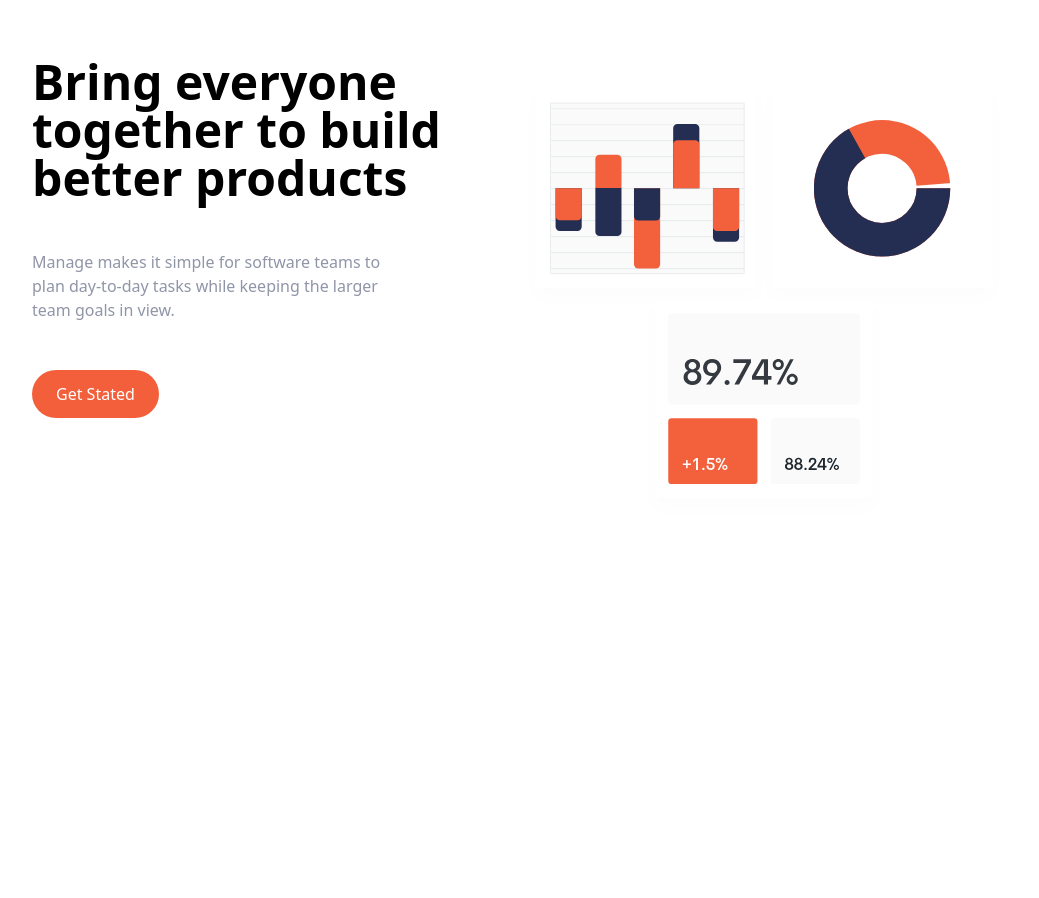
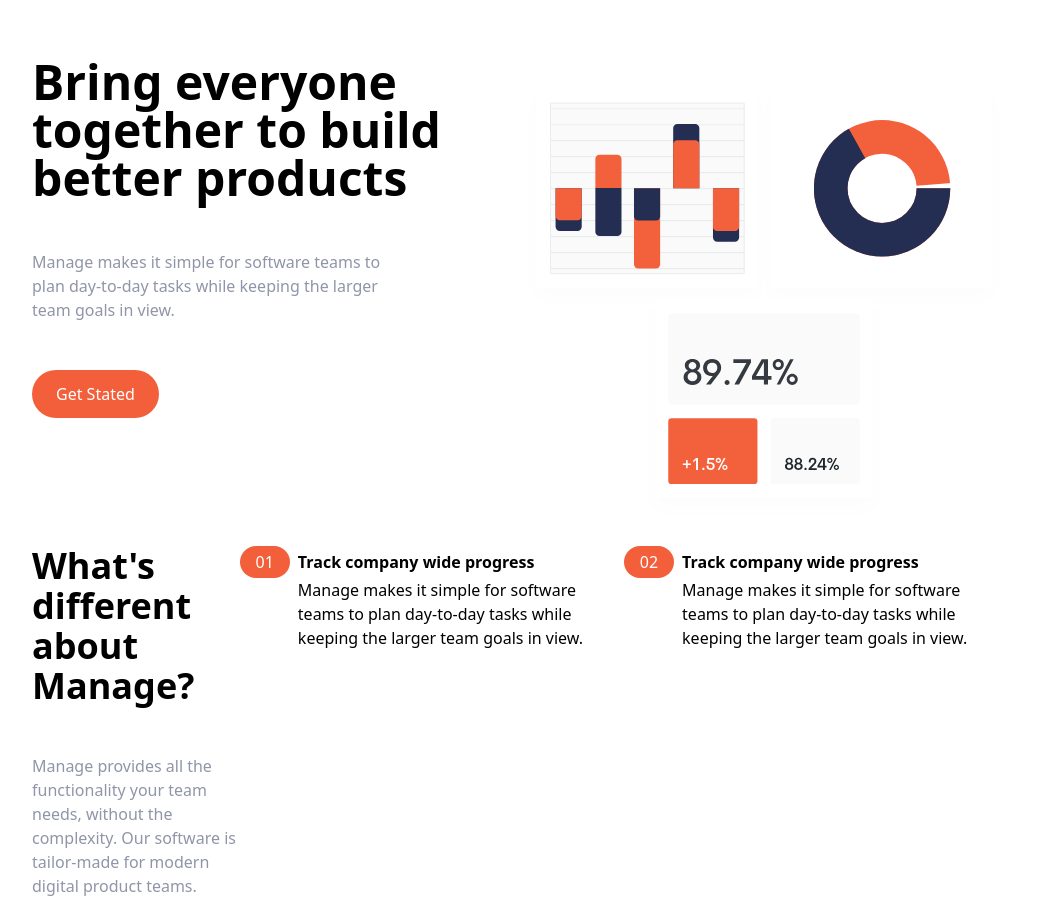
Before and after one commit to mohaimenkhalid/Landing-Page-Design-Tailwind, a website: page index.html in a window 1280 px wide. Shown: the part 78-976 px from the top of the page, without its empty margins (120-1159 px from the left). Before the commit the page ends 800 px from the top, so only its background shows below. Drawn offline with Linux system fonts and the light colour scheme.

Commit message:
hero section list add

```diff
--- a/index.html
+++ b/index.html
@@ -44,5 +44,47 @@
             </div>
         </div>
     </section>
+    <!-- Hero Section -->
+    <section id="feature">
+        <div class="container flex flex-col px-6 mx-auto space-y-12 md:space-y-0 md:flex-row">
+            <div class="flex flex-col space-y-12 md:w-1/2">
+                <h2 class="max-w-md font-bold text-center text-4xl md:text-left">
+                    What's different about Manage?
+                </h2>
+                <p class="max-w-sm font-2xl text-left text-darkGrayishBlue">Manage provides all the functionality your team needs, without the complexity. Our software is tailor-made for modern digital product teams.</p>
+            </div>
+            <div class="flex flex-col space-y-8">
+                <div class="flex flex-col space-y-3 md:space-y-0 md:space-x-6">
+                    <div class="rounded-l-full">
+                        <div class="flex items-start space-x-2">
+                            <div class="px-4 py-2 text-white rounded-full md:py-1 bg-brightRed">
+                                01
+                            </div>
+                            <div>
+                                <h3 class="bg-brightRedSupLight md:bg-transparent text-base leading-10 md:leading-8 font-bold pl-2 md:pl-0 rounded-full">Track company wide progress</h3>
+                                <p class="">Manage makes it simple for software teams to plan day-to-day tasks while keeping the larger team goals in view.</p>
+                            </div>
+                        </div>
+                    </div>
+                </div>
+            </div>
+            <div class="flex flex-col space-y-8">
+                <div class="flex flex-col space-y-3 md:space-y-0 md:space-x-6">
+                    <div class="rounded-l-full">
+                        <div class="flex items-start space-x-2">
+                            <div class="px-4 py-2 text-white rounded-full md:py-1 bg-brightRed">
+                                02
+                            </div>
+                            <div>
+                                <h3 class="bg-brightRedSupLight md:bg-transparent text-base leading-10 md:leading-8 font-bold pl-2 md:pl-0 rounded-full">Track company wide progress</h3>
+                                <p class="">Manage makes it simple for software teams to plan day-to-day tasks while keeping the larger team goals in view.</p>
+                            </div>
+                        </div>
+                    </div>
+                </div>
+            </div>
+
+        </div>
+    </section>
 </body>
 </html>
```
Also changed, not shown: asset/css/output.css.
